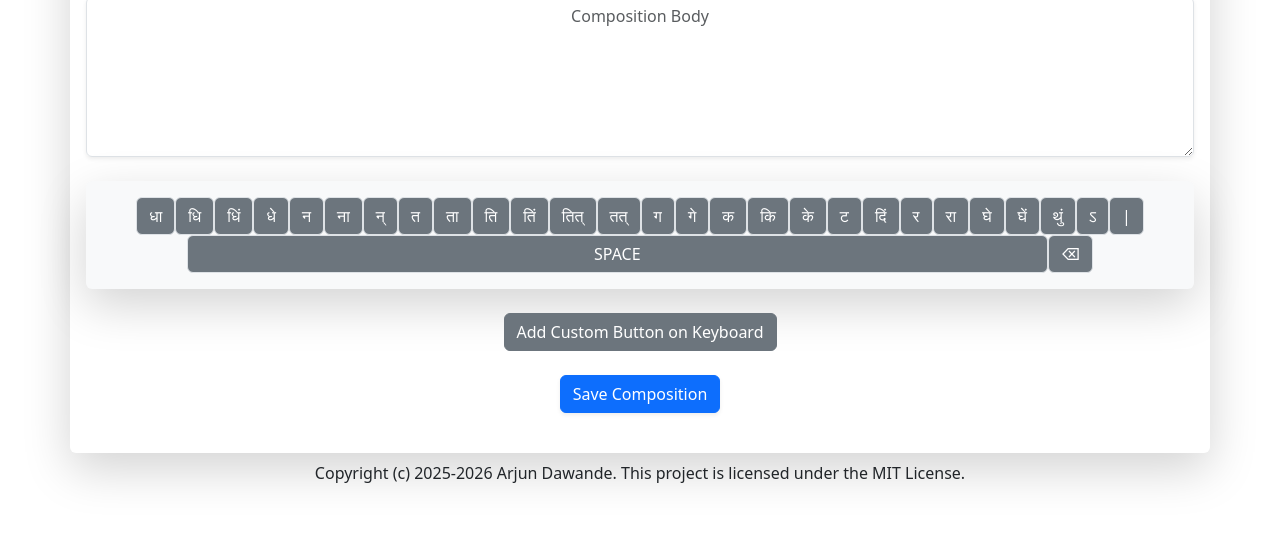
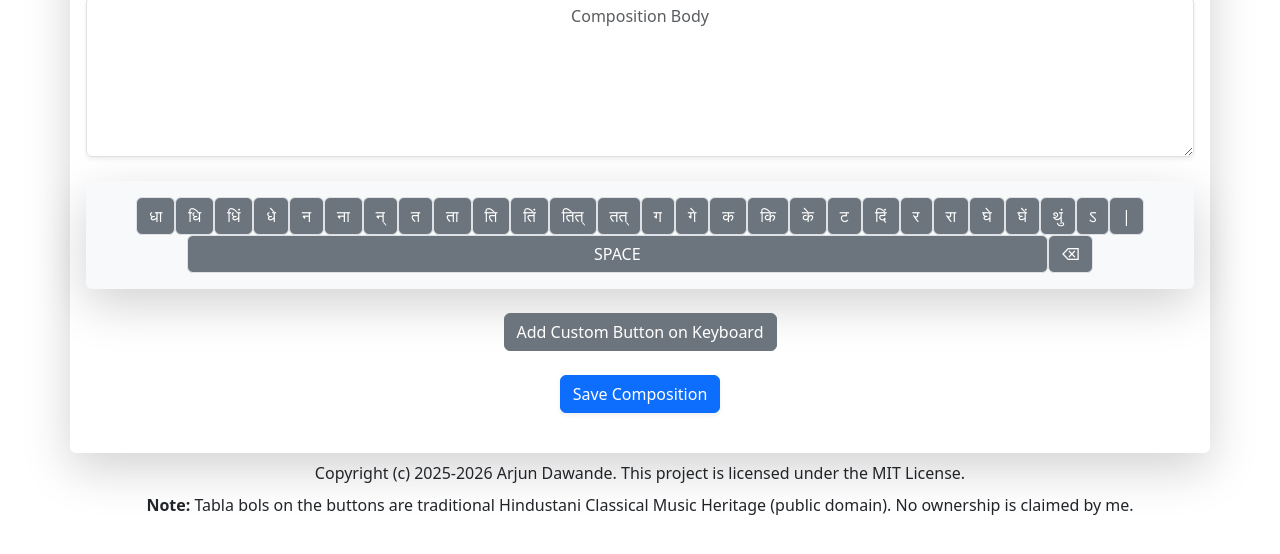
Before and after one commit to arjundawande/Tabla-Compositions-Editor, a plain HTML site: page index.html in a window 1280 px wide. Shown: the part 294-848 px from the top of the page. Drawn offline with nearby package versions, Linux system fonts and the light colour scheme.

Commit message:
Update index.html

```diff
--- a/index.html
+++ b/index.html
@@ -44,6 +44,7 @@
   </div>
   <footer>
     <div class="p-2">Copyright (c) 2025-2026 Arjun Dawande. This project is licensed under the MIT License.</div>
+    <div><b>Note:</b> Tabla bols on the buttons are traditional Hindustani Classical Music Heritage (public domain). No ownership is claimed by me.</div>
   </footer>
   <script src="https://cdn.jsdelivr.net/npm/bootstrap@5.3.8/dist/js/bootstrap.bundle.min.js" integrity="sha384-FKyoEForCGlyvwx9Hj09JcYn3nv7wiPVlz7YYwJrWVcXK/BmnVDxM+D2scQbITxI" crossorigin="anonymous"></script>
   <script src="./scripts/script.js"></script>
```
